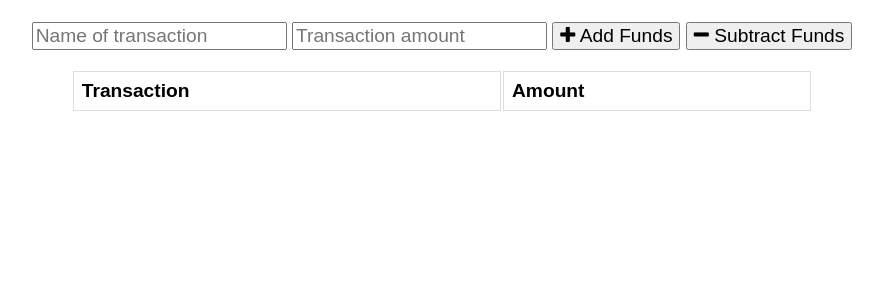
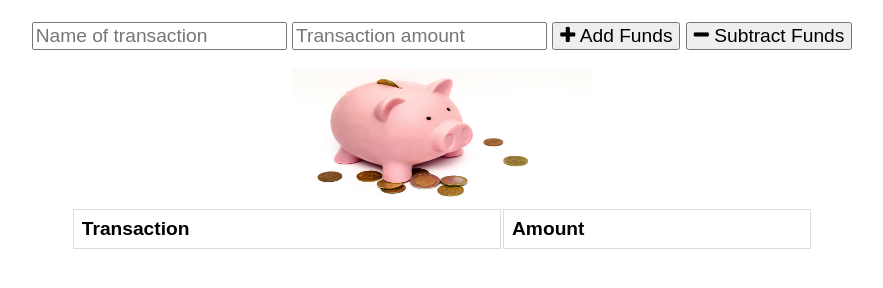
Before and after one commit to marcuspramirez/budget-tracker, a website: page public/index.html in a window 1280 px wide. Shown: the part 60-348 px from the top of the page, without its empty margins (198-1081 px from the left). Drawn offline with nearby package versions, Linux system fonts and the light colour scheme; no server answers.

Commit message:
added service worker

```diff
--- a/public/index.html
+++ b/public/index.html
@@ -11,6 +11,7 @@
   <link rel="stylesheet" href="styles.css">
 
   <title>Budget Tracker</title>
+
 </head>
 <body>
   <div class="wrapper">
@@ -25,6 +26,8 @@
       <button id="sub-btn"><i class="fa fa-minus"></i> Subtract Funds</button>
       <p class="error"></p>
     </div>
+
+    <img src="./assets/piggybank.jpg" alt="Piggy Bank Image" width="300" height="133">
 
     <div class="transactions">
       <table>
--- /dev/null
+++ b/public/service-worker.js
@@ -0,0 +1 @@
+console.log("Hello from service worker!")
```
Also changed, not shown: manifest.webmanifest (deleted), public/assets/piggybank.jpg (added), public/manifest.webmanifest (added).
